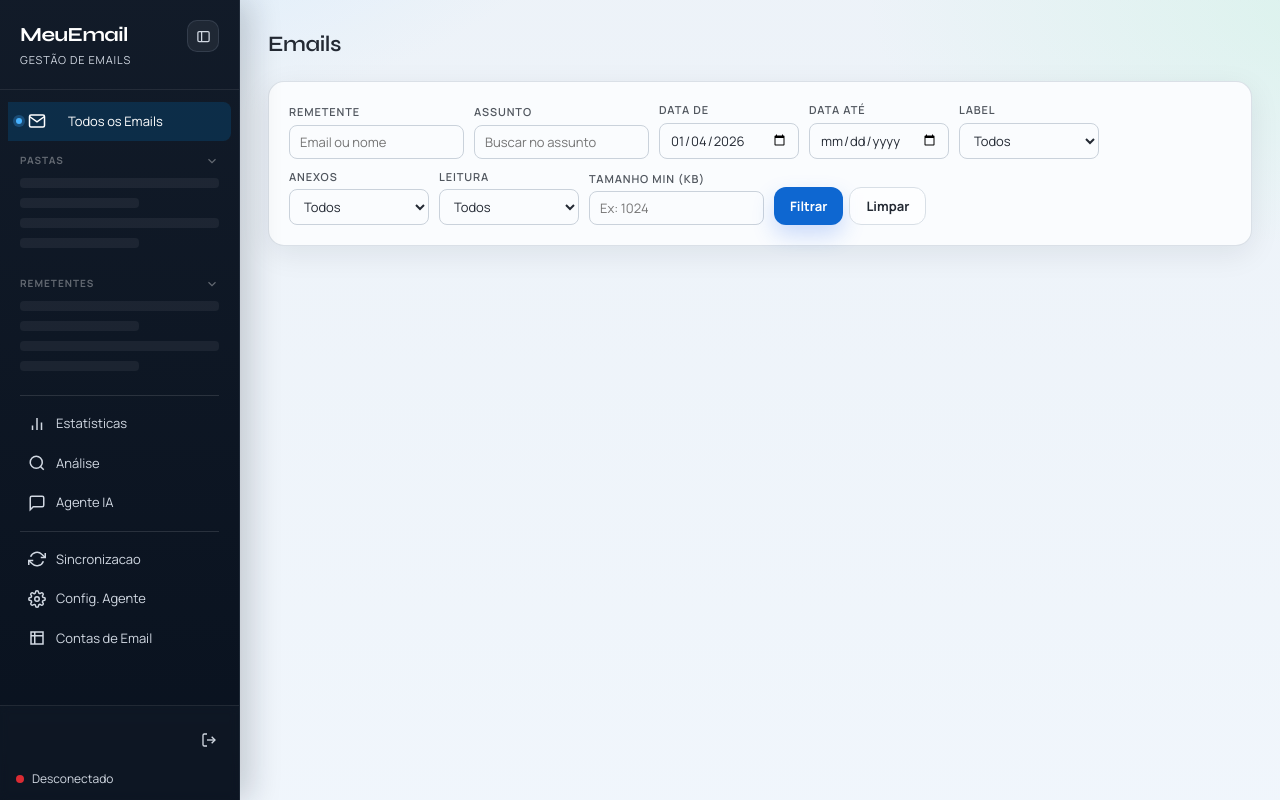
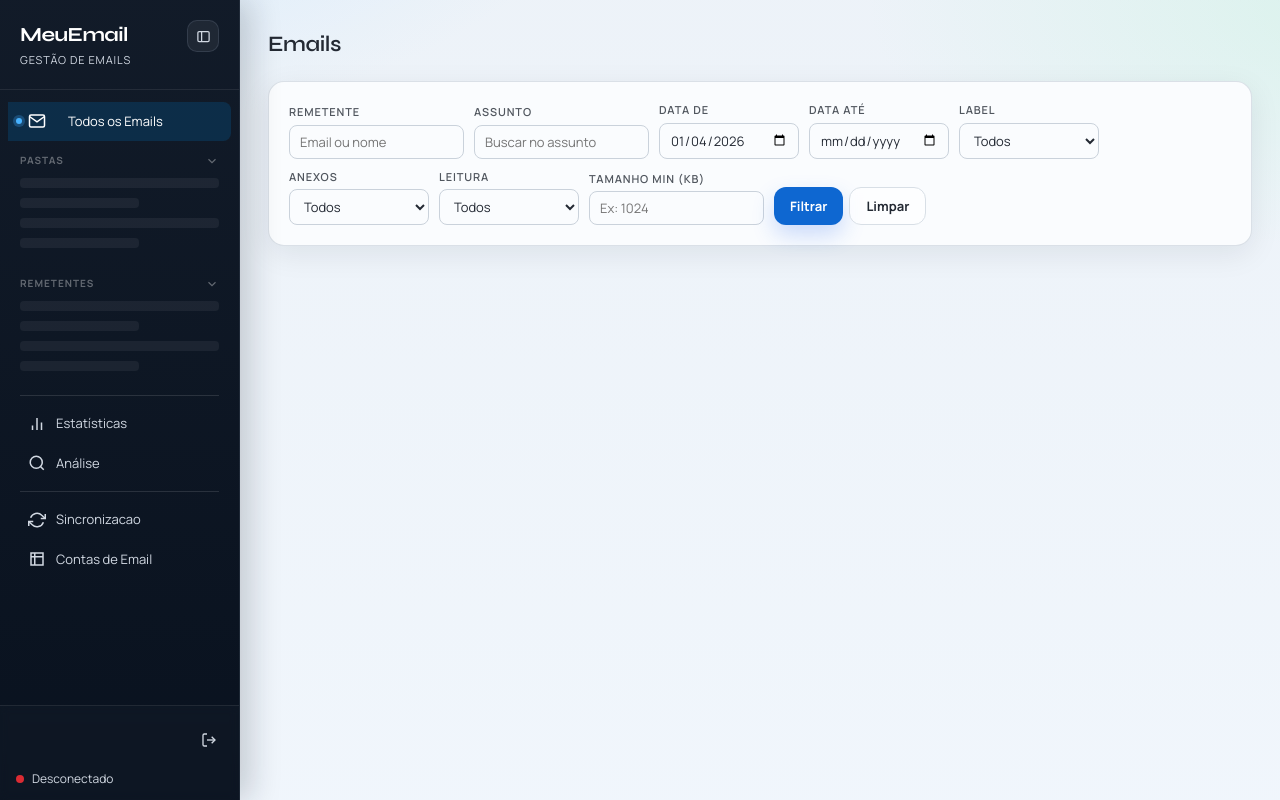
Before and after one commit to rafaeljuniorvip/meuemail, a Python web app: template backend/templates/index.html in a window 1280 px wide. Run offline with Jinja, Linux system fonts and the light colour scheme; the template is opened without the code that fills it, so the values that code supplies are empty.

Commit message:
fix: hide AI menu for disabled users, remove hardcoded email count
- Sidebar hides "Agente IA" and "Config. Agente" when ai_enabled=false
- Remove hardcoded "~130 mil emails" from system prompt and UI text

Co-Authored-By: Claude Opus 4.6 <noreply@anthropic.com>

```diff
--- a/backend/services/agent_service.py
+++ b/backend/services/agent_service.py
@@ -7,7 +7,7 @@ from services.search_service import search_service
 
 OPENROUTER_BASE_URL = "https://openrouter.ai/api/v1/chat/completions"
 
-DEFAULT_SYSTEM_PROMPT = """Você é um assistente de busca de emails inteligente. O usuário tem ~130 mil emails sincronizados no banco de dados.
+DEFAULT_SYSTEM_PROMPT = """Você é um assistente de busca de emails inteligente. O usuário tem emails sincronizados no banco de dados.
 
 Sua função:
 1. Entender a pergunta do usuário sobre seus emails
--- a/backend/static/js/app.js
+++ b/backend/static/js/app.js
@@ -62,6 +62,17 @@ function updateUserUI(user) {
     if (user.role === 'admin') {
         const navUsers = document.getElementById('nav-users');
         if (navUsers) navUsers.style.display = '';
+    }
+
+    // Show/hide AI menu items based on ai_enabled
+    const navAgent = document.getElementById('nav-agent');
+    const navSettingsAgent = document.getElementById('nav-settings-agent');
+    if (user.ai_enabled) {
+        if (navAgent) navAgent.style.display = '';
+        if (navSettingsAgent) navSettingsAgent.style.display = '';
+    } else {
+        if (navAgent) navAgent.style.display = 'none';
+        if (navSettingsAgent) navSettingsAgent.style.display = 'none';
     }
 }
 
@@ -1222,7 +1233,7 @@ function autoResizeTextarea(el) {
 }
 
 // ===== SETTINGS / AI CONFIG =====
-const DEFAULT_SYSTEM_PROMPT = `Você é um assistente de busca de emails inteligente. O usuário tem ~130 mil emails sincronizados no banco de dados.
+const DEFAULT_SYSTEM_PROMPT = `Você é um assistente de busca de emails inteligente. O usuário tem emails sincronizados no banco de dados.
 
 Sua função:
 1. Entender a pergunta do usuário sobre seus emails
--- a/backend/templates/index.html
+++ b/backend/templates/index.html
@@ -67,7 +67,7 @@
                 </svg>
                 <span>Análise</span>
             </div>
-            <div class="nav-item" data-page="agent">
+            <div class="nav-item" data-page="agent" id="nav-agent" style="display:none">
                 <svg viewBox="0 0 24 24" fill="none" stroke="currentColor" stroke-width="2">
                     <path d="M21 15a2 2 0 0 1-2 2H7l-4 4V5a2 2 0 0 1 2-2h14a2 2 0 0 1 2 2z"/>
                 </svg>
@@ -85,7 +85,7 @@
                 <span>Sincronizacao</span>
             </div>
 
-            <div class="nav-item" data-page="settings/agent">
+            <div class="nav-item" data-page="settings/agent" id="nav-settings-agent" style="display:none">
                 <svg viewBox="0 0 24 24" fill="none" stroke="currentColor" stroke-width="2">
                     <circle cx="12" cy="12" r="3"/>
                     <path d="M19.4 15a1.65 1.65 0 0 0 .33 1.82l.06.06a2 2 0 0 1 0 2.83 2 2 0 0 1-2.83 0l-.06-.06a1.65 1.65 0 0 0-1.82-.33 1.65 1.65 0 0 0-1 1.51V21a2 2 0 0 1-2 2 2 2 0 0 1-2-2v-.09A1.65 1.65 0 0 0 9 19.4a1.65 1.65 0 0 0-1.82.33l-.06.06a2 2 0 0 1-2.83 0 2 2 0 0 1 0-2.83l.06-.06A1.65 1.65 0 0 0 4.68 15a1.65 1.65 0 0 0-1.51-1H3a2 2 0 0 1-2-2 2 2 0 0 1 2-2h.09A1.65 1.65 0 0 0 4.6 9a1.65 1.65 0 0 0-.33-1.82l-.06-.06a2 2 0 0 1 0-2.83 2 2 0 0 1 2.83 0l.06.06A1.65 1.65 0 0 0 9 4.68a1.65 1.65 0 0 0 1-1.51V3a2 2 0 0 1 2-2 2 2 0 0 1 2 2v.09a1.65 1.65 0 0 0 1 1.51 1.65 1.65 0 0 0 1.82-.33l.06-.06a2 2 0 0 1 2.83 0 2 2 0 0 1 0 2.83l-.06.06A1.65 1.65 0 0 0 19.4 9a1.65 1.65 0 0 0 1.51 1H21a2 2 0 0 1 2 2 2 2 0 0 1-2 2h-.09a1.65 1.65 0 0 0-1.51 1z"/>
@@ -439,7 +439,7 @@
                             </svg>
                         </div>
                         <h3>Pergunte sobre seus emails</h3>
-                        <p>O agente usa IA para buscar nos seus ~130k emails sincronizados</p>
+                        <p>O agente usa IA para buscar nos seus emails sincronizados</p>
                         <div class="chat-suggestions">
                             <button class="chat-suggestion" onclick="useSuggestion(this)">Quais emails recebi da Amazon nos últimos 3 meses?</button>
                             <button class="chat-suggestion" onclick="useSuggestion(this)">Busque emails sobre nota fiscal de janeiro 2024</button>
```
